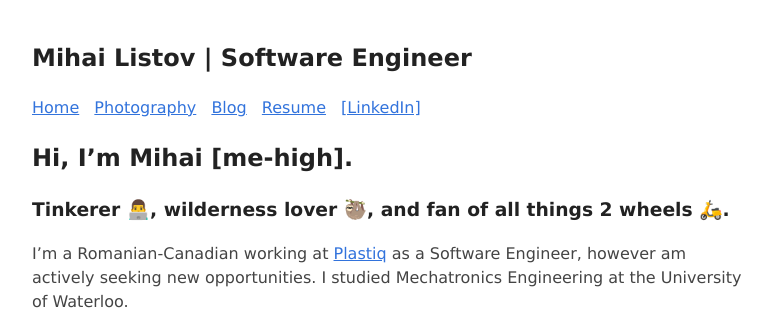
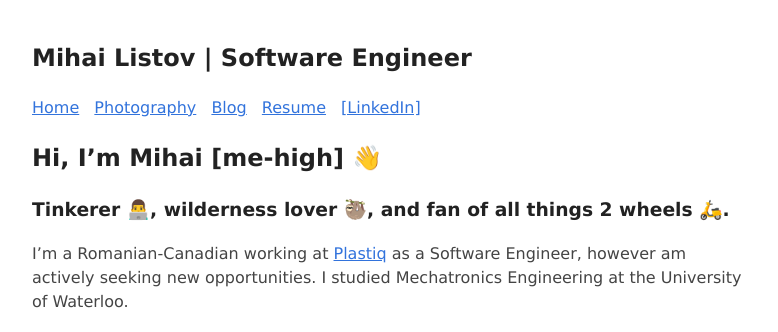
Before and after one commit to mihailistov/mihailistov.ca, a Jekyll site: the page built from index.md, in a window 1280 px wide. Shown: the top 332 px of the page, without its empty margins (248-1026 px from the left). Built offline with Jekyll 4.4.1, drawn with Linux system fonts in a browser that asks for light colours.

```diff
--- a/index.md
+++ b/index.md
@@ -3,7 +3,7 @@ layout: default
 title: Hello
 
 ---
-## Hi, I'm Mihai \[me-high\].
+## Hi, I'm Mihai \[me-high\] 👋
 
 ### Tinkerer 👨‍💻, wilderness lover 🦥, and fan of all things 2 wheels 🛵.
 
```
